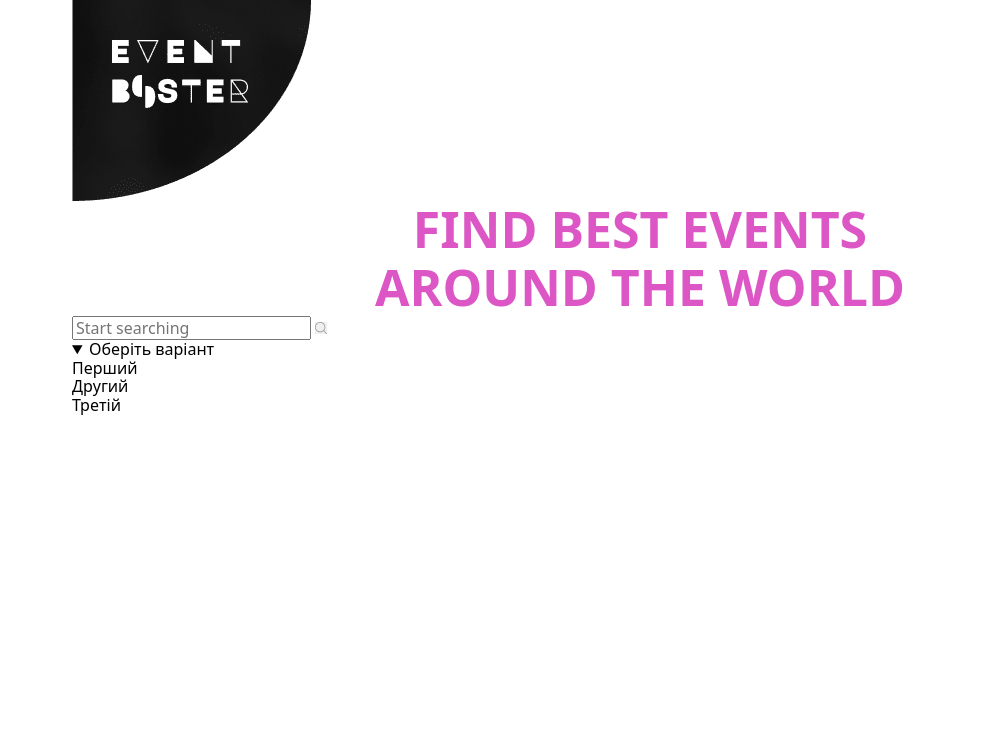
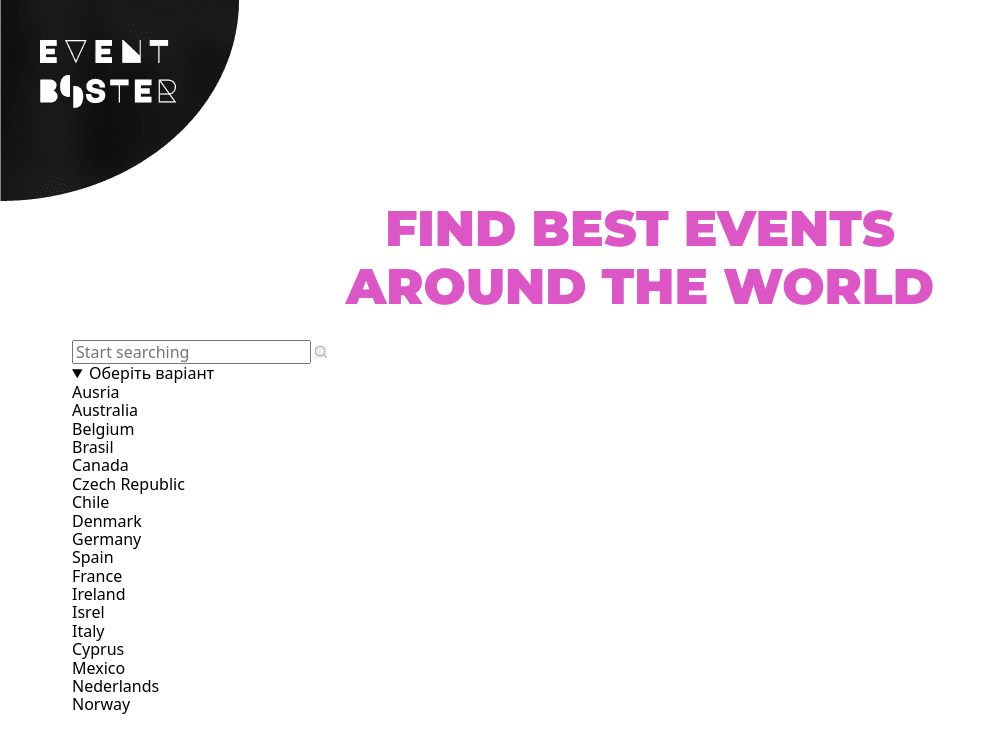
Before and after one commit to Miha77777ua/Event-Booster, a website built with Vite: page index.html in a window 1280 px wide. Both pictures are taken after a click on the heading "Оберіть варіант". Shown: the whole page, without its empty margins (0-996 px from the left). Built offline with nearby package versions, Linux system fonts and the light colour scheme; no server answers; files whose address does not match are found by name.

Commit message:
done part of filling contries

```diff
--- a/index.html
+++ b/index.html
@@ -8,7 +8,7 @@
     <link rel="preconnect" href="https://fonts.gstatic.com" crossorigin>
     <link href="https://fonts.googleapis.com/css2?family=Montserrat:ital,wght@0,100..900;1,100..900&display=swap" rel="stylesheet">
     <link rel="stylesheet" href="https://cdnjs.cloudflare.com/ajax/libs/modern-normalize/3.0.1/modern-normalize.min.css" integrity="sha512-q6WgHqiHlKyOqslT/lgBgodhd03Wp4BEqKeW6nNtlOY4quzyG3VoQKFrieaCeSnuVseNKRGpGeDU3qPmabCANg==" crossorigin="anonymous" referrerpolicy="no-referrer" />
-    <link href="./css/main.min.css" rel="stylesheet">
+    <link href="./scss/main.css" rel="stylesheet">
   </head>
   <body>
     <header class="header">
@@ -19,8 +19,8 @@
   srcset="
     ./images/logo_header_tab.png 359w,
     ./images/logo_header_desk.png 477w,
-    ./images/logo_header_mob.png 450w"
-  sizes="(min-width: 1200px) 477px, (min-width: 768px) 359px, 100vw"
+    ./images/logo_header_mob.png 214w"
+  sizes="(min-width: 1200px) 477px, (min-width: 768px) 359px, 214px"
   src="./images/logo_header_mob.png"
   alt="Logo">
         </div>
@@ -37,11 +37,26 @@
         </div>
          <div class="header__input-filter">
           <details class="dropdown">
-  <summary>Оберіть варіант</summary>
+  <summary id="selected-option">Оберіть варіант</summary>
   <ul class="options">
-    <li data-value="1">Перший</li>
-    <li data-value="2">Другий</li>
-    <li data-value="3">Третій</li>
+    <li data-value="0">Ausria</li>
+    <li data-value="1">Australia</li>
+    <li data-value="2">Belgium</li>
+    <li data-value="3">Brasil</li>
+    <li data-value="4">Canada</li>
+    <li data-value="5">Czech Republic</li>
+    <li data-value="6">Chile</li>
+    <li data-value="7">Denmark</li>
+    <li data-value="8">Germany</li>
+    <li data-value="9">Spain</li>
+    <li data-value="10">France</li>
+   <li data-value="11">Ireland</li>
+   <li data-value="12">Isrel</li>
+   <li data-value="13">Italy</li>
+   <li data-value="14">Cyprus</li>
+   <li data-value="15">Mexico</li>
+   <li data-value="16">Nederlands</li>
+   <li data-value="17">Norway</li>
   </ul>
 </details>
 
--- a/js/dropdown.js
+++ b/js/dropdown.js
@@ -1,7 +1,14 @@
-const opinions = document.querySelectorAll(".options li");
-const summary = document.querySelector(".dropdown summary");
-opinions.forEach((el) => {
-    el.addEventListener("click", () => {
-        summary.textContent = el.textContent;
+export function initDropdown() {
+    const opinions = document.querySelectorAll(".options li");
+    const dropdown = document.querySelector(".dropdown");
+    const summary = document.getElementById("selected-option");
+
+    if (!opinions.length || !summary || !dropdown) return;
+
+    opinions.forEach((el) => {
+        el.addEventListener("click", () => {
+            summary.textContent = el.textContent;
+            dropdown.removeAttribute("open");
+        });
     });
-});
+}
--- a/js/index.js
+++ b/js/index.js
@@ -1,2 +1,6 @@
 import cards from "./cards.js";
+import { initDropdown } from "./dropdown.js";
+
+initDropdown();
+
 cards(1);
--- a/scss/layout/_header.scss
+++ b/scss/layout/_header.scss
@@ -1,20 +1,21 @@
 .header {
-  background-image: url('../images/bg_header_mob.jpg');
+  background-image: url('./images/bg_header_mob.jpg');
   background-position: center;
   position: relative;
   background-repeat: no-repeat;
   background-size: cover;
+  position: relative;
   padding-top: 100px;
   padding-bottom: 100px;
 
   @media screen and (min-width: 768px) {
-    background-image: url('../images/bg_header_tab.jpg');
+    background-image: url('./images/bg_header_tab.jpg');
     padding-top: 150px;
     padding-bottom: 150px;
   }
 
   @media screen and (min-width: 1200px) {
-    background-image: url('../images/bg_header_desk.jpg');
+    background-image: url('./images/bg_header_desk.jpg');
     padding-top: 200px;
     padding-bottom: 200px;
   }
@@ -24,7 +25,7 @@ font-family: 'Montserrat';
 font-weight: 900;
 font-size: 18px;
 text-align: center;
-color: #FFFFFF;
+color: #dc56c5;
 margin-bottom: 25px;
 @media screen and (min-width: 768px) {
 font-size: 30px;
@@ -33,3 +34,16 @@ font-size: 30px;
 font-size: 50px;
     }
 }
+.header__logo {
+  position: absolute;
+  top: 0;
+  left: 0;
+  z-index: 10;
+}
+
+.header__img {
+  display: block;
+  max-width: 100%;
+  height: auto;
+
+}
```
Also changed, not shown: css6/main.min.css (renamed from css/main.min.css), scss/main.css, 3 other files.
